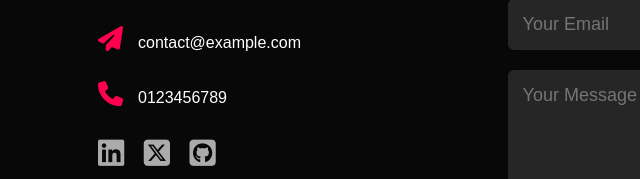
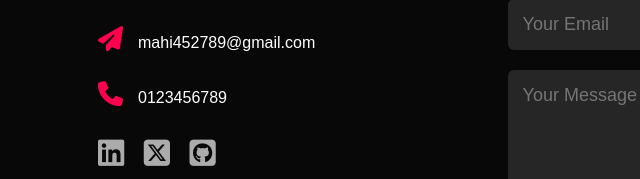
Before and after one commit to iMahimaSingh/My-Portfolio, a plain HTML site: page index.html in a window 1280 px wide. Shown: the part 1988-2167 px from the top of the page, 30-670 px from the left. Drawn offline with Linux system fonts and the light colour scheme; a web font is replaced by a local one.

Commit message:
changed gmail

```diff
--- a/index.html
+++ b/index.html
@@ -106,7 +106,7 @@
             <div class="row">
                 <div class="contact-left">
                     <h1 class="sub-title">Contact Me</h1>
-                    <p><i class="fa-solid fa-paper-plane"></i>contact@example.com</p>
+                    <p><i class="fa-solid fa-paper-plane"></i>mahi452789@gmail.com</p>
                     <p><i class="fa-solid fa-phone"></i>0123456789</p>
                     <div class="social-icons">
                         <a href="https://www.linkedin.com/public-profile/settings?lipi=urn%3Ali%3Apage%3Ad_flagship3_profile_self_edit_contact-info%3BYMeczV2WQFqHlgbgZVLTbg%3D%3D"><i class="fa-brands fa-linkedin"></i></a>
```
